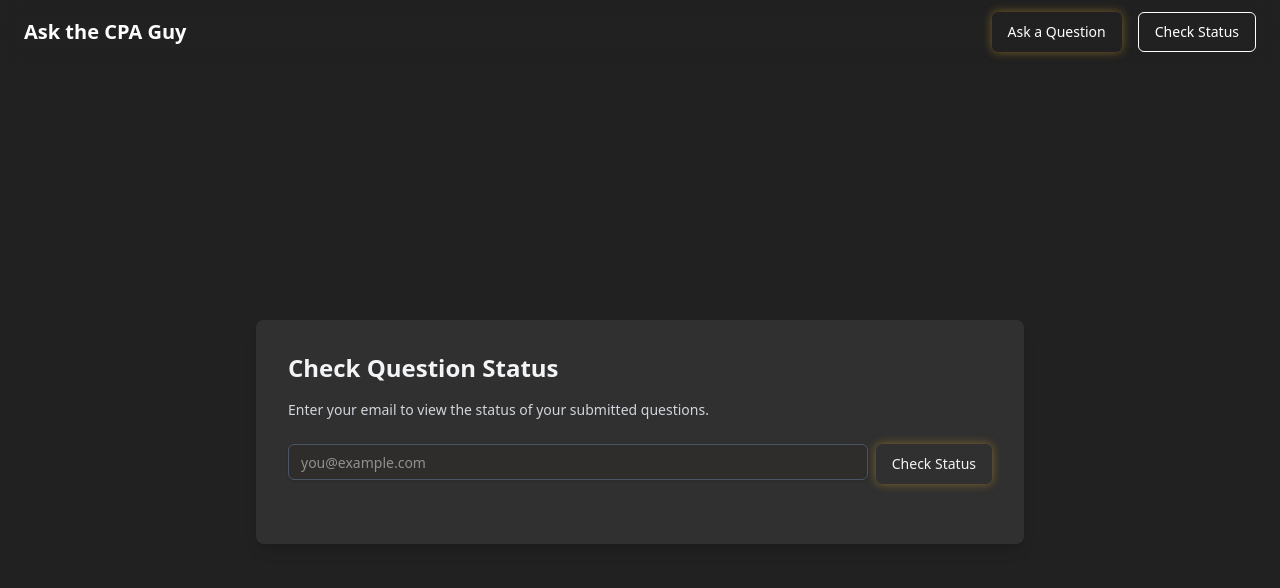
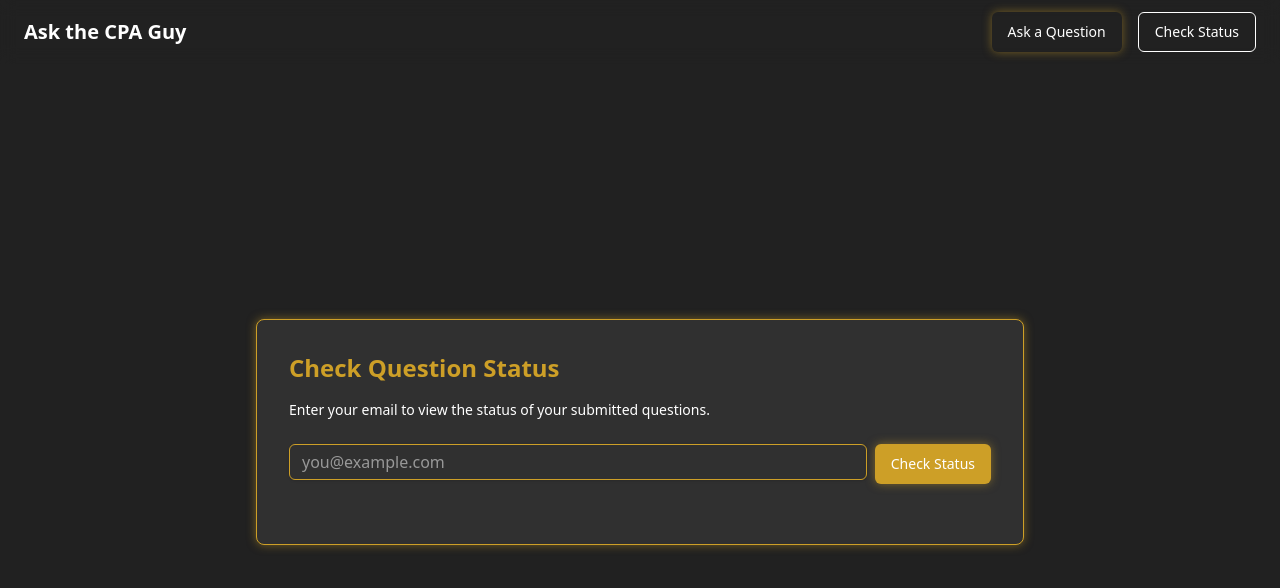
Before and after one commit to gbchill/ask-the-cpa-guy, a Next.js app: page /status in a window 1280 px wide. Shown: the top 588 px of the page. Built offline with nearby package versions, Linux system fonts and the light colour scheme.

Commit message:
Fix bug with button and fix styles

```diff
--- a/src/components/question-form.tsx
+++ b/src/components/question-form.tsx
@@ -1,4 +1,4 @@
-// src/app/QuestionForm.tsx
+// src/components/question-form.tsx
 'use client';
 
 import { useState, useRef, useEffect, type MutableRefObject } from 'react';
@@ -24,11 +24,13 @@ export default function QuestionForm() {
     const [submitError, setSubmitError] = useState<string | null>(null);
 
     // use a mutable ref so we can assign .current
-    const textareaRef = useRef<HTMLTextAreaElement | null>(null) as MutableRefObject<
-        HTMLTextAreaElement | null
-    >;
+    const textareaRef = useRef<HTMLTextAreaElement | null>(null) as MutableRefObject<HTMLTextAreaElement | null>;
 
-    // Choose a random welcome message on initial render
+    // Moved welcomeMessage to useState to fix hydration error
+    const [welcomeMessage, setWelcomeMessage] = useState('What accounting question can I help with today?');
+
+    // Set welcome message only on client side
+    useEffect(() => {
         const welcomeMessages = [
             "What accounting question can I help with today?",
             "Need help with QuickBooks or bookkeeping?",
@@ -37,7 +39,8 @@ export default function QuestionForm() {
             "What's your accounting challenge?",
         ];
         const randomIndex = Math.floor(Math.random() * welcomeMessages.length);
-    const welcomeMessage = welcomeMessages[randomIndex];
+        setWelcomeMessage(welcomeMessages[randomIndex]);
+    }, []);
 
     const form = useForm<QuestionFormValues>({
         resolver: zodResolver(questionSchema),
@@ -192,8 +195,8 @@ export default function QuestionForm() {
                     {welcomeMessage}
                 </h2>
 
-                <Form form={form}>
-                    <form className="space-y-4">
+                {/* Using a div instead of Form component to avoid nesting forms */}
+                <div className="space-y-4">
                     <FormField
                         name="question"
                         control={form.control}
@@ -268,12 +271,11 @@ export default function QuestionForm() {
                             </FormItem>
                         )}
                     />
-                    </form>
-                </Form>
+                </div>
 
                 {showEmailPopup && (
-                    <div className="fixed inset-0 bg-black/50 flex items-center justify-center z-50">
-                        <div className="bg-background rounded-lg p-6 max-w-md w-full mx-4">
+                    <div className="fixed inset-0 bg-black/80 flex items-center justify-center z-50">
+                        <div className="bg-[#212121] rounded-lg p-6 max-w-md w-full mx-4 border border-[#3d3d3d] shadow-md">
                             <h3
                                 className="text-xl font-semibold mb-4"
                                 style={{ color: '#cd9f27' }}
--- a/src/components/status-check.tsx
+++ b/src/components/status-check.tsx
@@ -66,9 +66,16 @@ export default function StatusCheck() {
     }
 
     return (
-        <div className="max-w-3xl mx-auto bg-[#303030] text-gray-100 rounded-lg shadow-lg p-8">
-            <h2 className="text-2xl font-semibold mb-4">Check Question Status</h2>
-            <p className="text-sm text-gray-300 mb-6">
+        <div
+            className="max-w-3xl mx-auto bg-[#303030] text-white rounded-lg shadow-gold p-8"
+            style={{
+                borderColor: '#cd9f27',
+                borderWidth: '1px',
+                boxShadow: '0 0 10px rgba(205, 159, 39, 0.5)'
+            }}
+        >
+            <h2 className="text-2xl font-semibold mb-4" style={{ color: '#cd9f27' }}>Check Question Status</h2>
+            <p className="text-sm text-muted-foreground mb-6">
                 Enter your email to view the status of your submitted questions.
             </p>
 
@@ -90,7 +97,12 @@ export default function StatusCheck() {
                                     onBlur={onBlur}
                                     ref={ref}
                                     disabled={isChecking}
-                                    className="w-full bg-[#2f2c2c] border-gray-600 text-gray-100 focus:border-yellow-400 focus:ring-yellow-400"
+                                    className="w-full rounded-[16px] text-lg"
+                                    style={{
+                                        backgroundColor: '#303030',
+                                        borderColor: '#cd9f27',
+                                        fontSize: '16px',
+                                    }}
                                 />
                             </FormControl>
                             <FormMessage />
@@ -98,7 +110,12 @@ export default function StatusCheck() {
                     )}
                 />
 
-                <Button type="submit" disabled={isChecking}>
+                <Button
+                    type="submit"
+                    disabled={isChecking}
+                    className="shadow-gold hover:shadow-gold/80"
+                    style={{ backgroundColor: '#cd9f27' }}
+                >
                     {isChecking ? 'Checking…' : 'Check Status'}
                 </Button>
             </Form>
@@ -110,15 +127,14 @@ export default function StatusCheck() {
             {questions && (
                 <ul className="space-y-6">
                     {questions.map((q) => (
-                        <li key={q.id} className="border-t border-gray-700 pt-4">
-                            {/* Render each question’s status, response, etc. */}
+                        <li key={q.id} className="border-t border-[#3d3d3d] pt-4">
                             <p className="font-medium text-lg">{q.question_text}</p>
                             <p className="text-sm mt-1">
-                                Status: <span className="font-semibold">{q.status}</span>
+                                Status: <span className="font-semibold" style={{ color: '#cd9f27' }}>{q.status}</span>
                             </p>
                             {q.cpa_response && (
-                                <blockquote className="mt-2 p-3 bg-gray-800 rounded">
-                                    <p className="italic">“{q.cpa_response}”</p>
+                                <blockquote className="mt-2 p-3 bg-[#212121] rounded border border-[#3d3d3d]">
+                                    <p className="italic">{q.cpa_response}</p>
                                 </blockquote>
                             )}
                         </li>
--- a/src/middleware.ts
+++ b/src/middleware.ts
@@ -11,7 +11,7 @@ export function middleware() {
   response.headers.set('Referrer-Policy', 'origin-when-cross-origin');
   response.headers.set(
     'Content-Security-Policy',
-        "default-src 'self'; script-src 'self' 'unsafe-inline'; style-src 'self' 'unsafe-inline'; img-src 'self' data:; font-src 'self' data:; connect-src 'self' https://*.supabase.co;"
+    "default-src 'self'; script-src 'self' 'unsafe-inline' 'unsafe-eval'; style-src 'self' 'unsafe-inline'; img-src 'self' data:; font-src 'self' data:; connect-src 'self' https://*.supabase.co;"
   );
   response.headers.set('X-XSS-Protection', '1; mode=block');
   response.headers.set(
```
Lines whose indentation alone changed are shown as unchanged.
